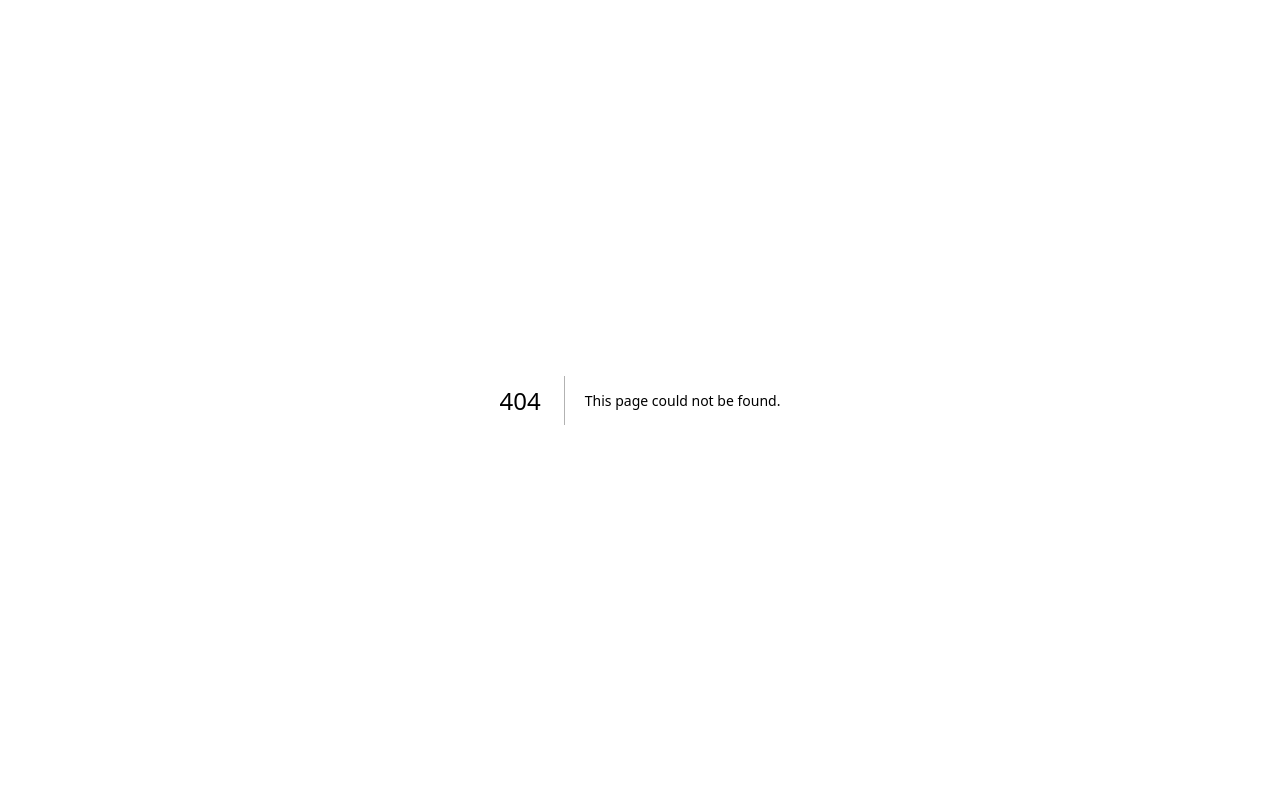
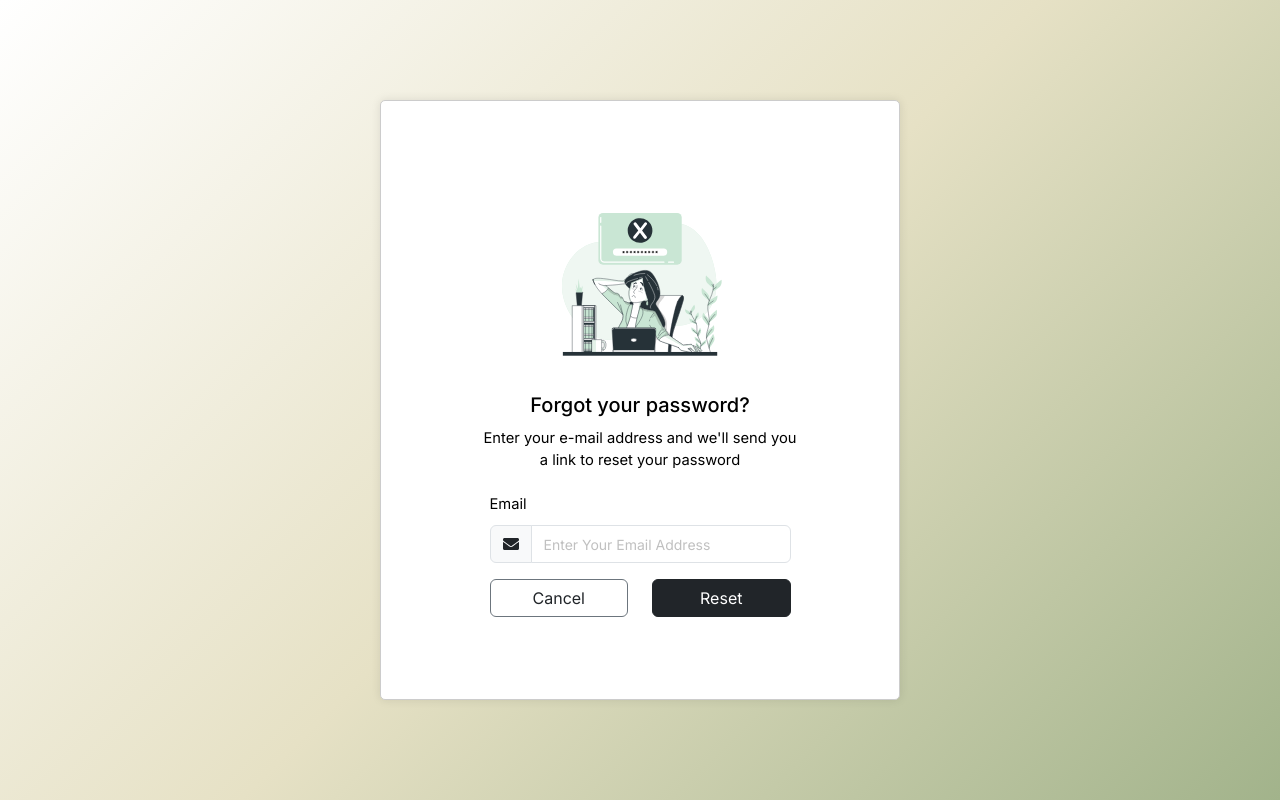
Before and after one commit to kishobigan/omnibiz-frontend, a Next.js app: page /pages/forgotPassword in a window 1280 px wide. Before the commit this address had no page. Built offline with nearby package versions, Linux system fonts and the light colour scheme.

Commit message:
forgot password page created

```diff
--- a/src/app/components/forgotPassword/forgotPassword.css
+++ b/src/app/components/forgotPassword/forgotPassword.css
@@ -1,25 +1,80 @@
+.container-fluid {
+    height: 100vh;
+    background: linear-gradient(135deg, #FFFFFF, #E6E1C5, #A2B38B);
+}
+
 .main-container {
     display: flex;
     justify-content: center;
     align-items: center;
-    height: 90vh;
-    width: 110vh;
+    height: 75vh;
+    width: 65vh;
     background-color: white;
     box-shadow: 0 0 10px rgba(0, 0, 0, 0.1);
+    border-radius: 5px;
 }
+
 .shaded-border {
     border: 1px solid #ccc;
 }
-.sub-container{
-    height: 40vh;
-    width: 90vh;
+
+.sub-container {
+    height: 100%;
+    width: 100%;
+    display: flex;
+    flex-direction: column;
+    align-items: center;
+    justify-content: center;
 }
+
+.forgot-password-image {
+    width: 200px;
+    height: 200px;
+    margin-bottom: 10px;
+}
+
 h5 {
     text-align: center;
+    margin-bottom: 10px;
+    color: rgb(0, 0, 0);
+}
+
+p {
+    text-align: center;
+    color: rgb(0, 0, 0);
     margin-bottom: 20px;
-    color: white;
 }
-.label{
-    color:white;
+
+.label {
+    color: rgb(0, 0, 0);
     margin-bottom: 10px;
 }
+
+.col-6 {
+    flex: 1;
+}
+
+.cancel-button, .reset-button {
+    width: 100%;
+}
+
+.error {
+    color: red;
+    font-size: 12px;
+}
+
+.underline {
+    position: relative;
+    padding-bottom: 10px;
+}
+
+.underline::after {
+    content: "";
+    position: absolute;
+    left: 0;
+    bottom: 0;
+    width: 100%;
+    height: 1px;
+    background-color: rgb(203, 197, 197); /* Change this to the desired color */
+
+}
--- a/src/app/components/forgotPassword/forgotPassword.tsx
+++ b/src/app/components/forgotPassword/forgotPassword.tsx
@@ -1,71 +1,113 @@
-'use client'
-import React from 'react';
+"use client";
+import React, { useState } from "react";
+import Link from "next/link";
 import Input from "@/app/widgets/input/Input";
 import Button from "@/app/widgets/Button/Button";
-import './forgotPassword.css'
-import {FaEnvelope} from "react-icons/fa";
+import "./forgotPassword.css";
+import { FaEnvelope } from "react-icons/fa";
 import FormHandler from "@/app/utils/FormHandler/Formhandler";
-
+import Image from "next/image";
+import img from "public/img/Forgot password.svg";
+import emailImage from "public/img/Mail-amico.svg";
+import { forgotPasswordSchema, validate } from "@/app/utils/Validation/validations" // Adjust the path as necessary
 
 const ForgotPassword: React.FC = () => {
-    const validate = (values: { [key: string]: any }) => {
-        let errors: { [key: string]: any } = {};
+  const [showNotification, setShowNotification] = useState(false);
 
-        if (!values.email) {
-            errors.email = 'Email address is required';
-        } else if (!/\S+@\S+\.\S+/.test(values.email)) {
-            errors.email = 'Email address is invalid';
-        }
-
-        return errors;
+  const callback = () => {
+    console.log("Form submitted successfully");
+    setShowNotification(true);
   };
 
+  const { handleChange, handleSubmit, initForm, values, errors } = FormHandler(
+    callback,
+    (values) => validate(values, forgotPasswordSchema),
+    {}
+  );
 
-    const callback = () => {
-        console.log('Form submitted successfully');
-
-    };
-
-    const {
-        handleChange,
-        handleSubmit,
-        initForm,
-        setValue,
-        values,
-        errors,
-        form,
-    } = FormHandler(callback, validate);
-
-    const handleReSetClick = () => {
-
-        console.log('Reset password clicked');
+  const handleResetClick = () => {
+    console.log("Reset password clicked");
+    handleSubmit({
+      preventDefault: () => {},
+    } as React.FormEvent<HTMLFormElement>);
   };
 
   return (
-        <div className='container-fluid bg-light d-flex justify-content-center align-items-center'>
-            <div  className='main-container shaded-border' >
+    <div className="container-fluid d-flex justify-content-center align-items-center">
+      {!showNotification ? (
+        <div className="main-container shaded-border">
+          <div className="forgot-password-container sub-container">
+            <Image
+              src={img}
+              alt="Forgot Password"
+              width={200}
+              height={200}
+              className="forgot-password-image"
+            />
+            <h5>Forgot your password?</h5>
+            <p>
+              Enter your e-mail address and we'll send you <br /> a link to reset
+              your password
+            </p>
+            <form onSubmit={handleSubmit}>
               <div>
-
-                    <div className='forgot-password-container bg-dark sub-container'>
-                        <h5>~Forgot Password~</h5>
-                        <form onSubmit={handleSubmit}>
-                            <div className="form-group me-4 ms-4">
-                                <label  className='label' htmlFor="email">Email</label>
-                                <Input label=''
-                                       placeholder="Enter Your Email  Address"
-                                       icon={<FaEnvelope/>}
-                                       type={"text"}
+                <div className="form-group">
+                  <label className="label" htmlFor="email">
+                    Email
+                  </label>
+                  <Input
+                    label=""
+                    placeholder="Enter Your Email Address"
+                    icon={<FaEnvelope />}
+                    type="text"
+                    name="email"
                     value={values.email}
-                                       onChange={handleChange}/>
+                    onChange={handleChange}
+                  />
+                  {errors.email && <span className="error">{errors.email}</span>}
                 </div>
-                            <Button className='ms-4' onClick={handleReSetClick} variant="light">
-                                Reset Password
+                <div className="row">
+                  <div className="col-6">
+                    <Link href="/pages/signin">
+                      <Button className="cancel-button" variant="light">
+                        Cancel
                       </Button>
+                    </Link>
+                  </div>
+                  <div className="col-6">
+                    <Button
+                      className="reset-button"
+                      onClick={handleResetClick}
+                      variant="dark"
+                    >
+                      Reset
+                    </Button>
+                  </div>
+                </div>
+              </div>
             </form>
           </div>
         </div>
+      ) : (
+        <div className="main-container shaded-border">
+          <div className="forgot-password-container sub-container">
+            <Image
+              src={emailImage}
+              alt="Email Sent"
+              width={200}
+              height={200}
+              className="forgot-password-image"
+            />
+            <h5>Check in your mail!</h5>
+            <p className="underline mt-2 mb-2">
+              We just emailed you with the instructions <br /> to reset your password.
+            </p>
+            <p className="mt-4">
+              For any questions or problems, please email us at <a href="mailto:helpdesk@omnibiz.com">helpdesk@omnibiz.com</a>
+            </p>
           </div>
-
+        </div>
+      )}
     </div>
   );
 };
--- a/src/app/components/settings/settings/settings.css
+++ b/src/app/components/settings/settings/settings.css
@@ -6,7 +6,7 @@
     padding: 20px;
     box-sizing: border-box;
     /* background: linear-gradient(to bottom, #d0fbd8 30%, #ffffff 60%);  */
-    background: linear-gradient(to bottom, #d2d4d3, #e2e3e1, #f5f5dc);
+    background: linear-gradient(135deg, #FFFFFF, #E6E1C5, #A2B38B);
 }
 
 /* .settings-content {
--- a/src/app/components/signIn/signIn.tsx
+++ b/src/app/components/signIn/signIn.tsx
@@ -145,7 +145,7 @@ const SignIn: React.FC<ContentProps> = ({
                 </div>
                 {errorMessage && <p className="error">{errorMessage}</p>}
                 <p className="forgot-password-link">
-                    <a href="/forgot-password" style={{ color: "#737373" }}>
+                    <a href="/pages/forgotPassword" style={{ color: "#737373" }}>
                         Forgot Password?
                     </a>
                 </p>
--- /dev/null
+++ b/src/app/pages/forgotPassword/page.tsx
@@ -0,0 +1,12 @@
+import React from 'react'
+import ForgotPassword from '@/app/components/forgotPassword/forgotPassword'
+
+const forgotPassword = () => {
+  return (
+    <div>
+        <ForgotPassword/>
+    </div>
+  )
+}
+
+export default forgotPassword
--- a/src/app/utils/Validation/validations.tsx
+++ b/src/app/utils/Validation/validations.tsx
@@ -312,3 +312,10 @@ export const createAccessSchema: ValidationSchema = {
 export const contractSchema: ValidationSchema={
 
 }
+
+export const forgotPasswordSchema: ValidationSchema = {
+    email: {
+      required: true,
+      pattern: /^[a-zA-Z0-9._%+-]+@[a-zA-Z0-9.-]+\.[a-zA-Z]{2,4}$/,
+    },
+  };
--- a/src/app/widgets/layout/layout.css
+++ b/src/app/widgets/layout/layout.css
@@ -14,7 +14,7 @@ html, body, #__next, .container-fluid, .row {
     background-color: var(--blackColor);
 }
 .gradient-bg {
-    background: linear-gradient(to bottom right, #D3D3D3, white); /* Dark at top left to light at bottom right */
+    background: linear-gradient(to bottom right, #e7e6e6, white); /* Dark at top left to light at bottom right */
     height: 100%;
 }
 
```
Also changed, not shown: src/app/components/accounts/accounts.tsx (+4 -4 lines), public/img/Forgot password.svg (added), public/img/Mail-amico.svg (added). Lines whose indentation alone changed are shown as unchanged.
